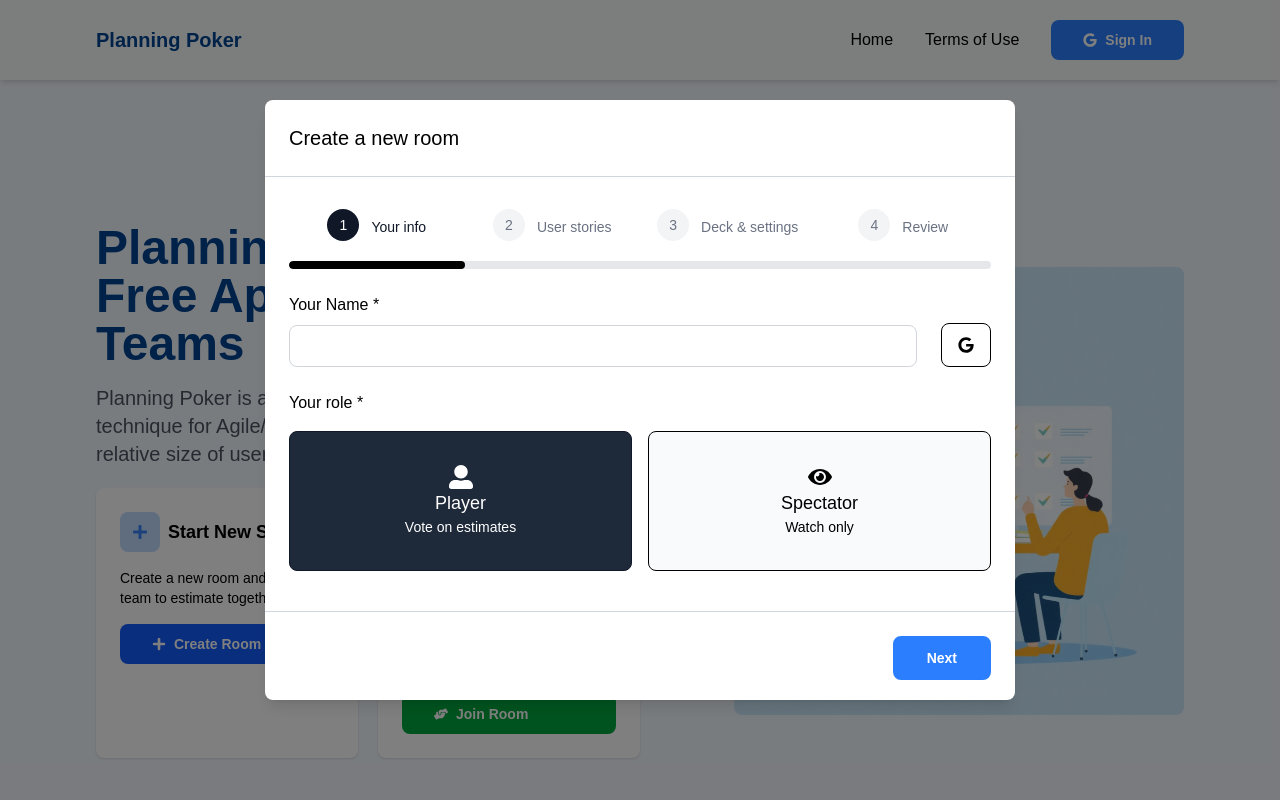
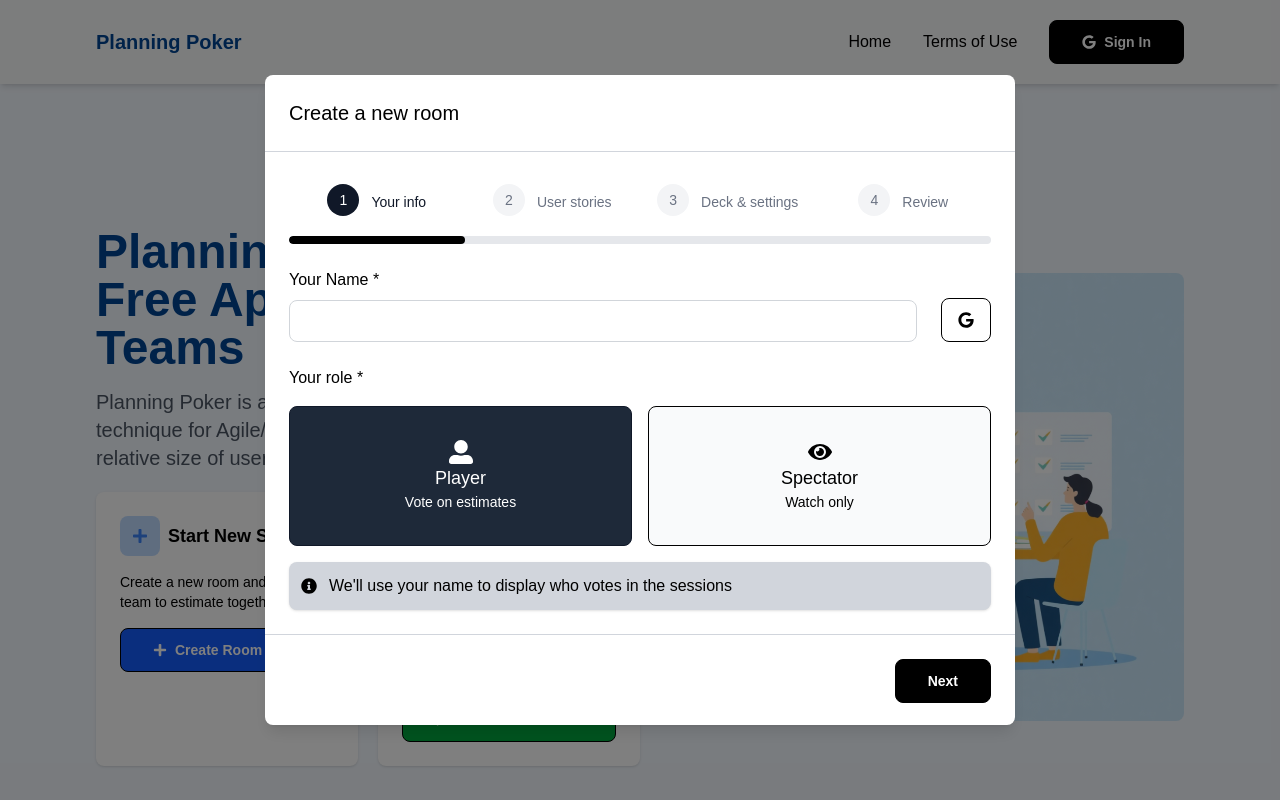
Before and after one commit to malvezzidatr/planning-poker, a Next.js app: page / in a window 1280 px wide. Shown: the top 800 px of the page. Built offline with nearby package versions, Linux system fonts and the light colour scheme; no server answers.

Commit message:
feat: Adding a new screen into modal step by step

```diff
--- a/src/components/Alert/Alert.tsx
+++ b/src/components/Alert/Alert.tsx
@@ -1,44 +1,20 @@
-import { motion } from "framer-motion";
-import Icon, { IconName } from "../Icon/Icon";
-import { alert } from "./AlertVariants";
-import { useEffect } from "react";
+import Icon, { IconName } from "../Icon/Icon"
 
 interface IAlertProps {
   text: string;
   iconName?: IconName;
-  closable?: boolean;
-  onClose?: () => void;
-  type: "success" | "error" | "warning";
 }
 
-export const Alert = ({ text, iconName, closable, onClose, type }: IAlertProps) => {
-  useEffect(() => {
-    if (!onClose) return;
-    const timer = setTimeout(() => {
-      onClose();
-    }, 4000);
-
-    return () => clearTimeout(timer);
-  }, [onClose]);
-
+export const Alert = ({
+  text,
+  iconName,
+}: IAlertProps) => {
   return (
-    <motion.div
-      initial={{ opacity: 0, x: 50 }}
-      animate={{ opacity: 1, x: 0 }}
-      exit={{ opacity: 0, x: 50 }}
-      transition={{ duration: 0.3 }}
-      className={alert({ type })}
-    >
-      {iconName && <Icon size={20} name={iconName} />}
+    <div className="w-full rounded-lg bg-gray-300 items-center shadow-sm p-3 flex gap-3">
+      {iconName && (
+        <Icon size={16} name={iconName} />
+      )}
       <p>{text}</p>
-      {closable && (
-        <button
-          onClick={onClose}
-          className="hover:opacity-70 transition cursor-pointer pl-4"
-        >
-          <Icon size={18} name="close" />
-        </button>
-      )}
-    </motion.div>
-  );
-};
+    </div>
+  )
+}
--- a/src/components/Button/Button.tsx
+++ b/src/components/Button/Button.tsx
@@ -21,13 +21,12 @@
   full,
   variant = "primary",
   textCenter = false,
-  outlined,
   disabled,
   backgroundColor = 'none',
   iconColor,
 }: IButtonProps) => {
   return (
-    <button className={button({ variant, full, textCenter, outlined, disabled, backgroundColor })} disabled={disabled} onClick={onClick}>
+    <button className={button({ variant, full, textCenter, disabled, backgroundColor })} disabled={disabled} onClick={onClick}>
       {iconName && (
         <Icon
           className="mr-2"
--- a/src/components/Button/ButtonVariants.ts
+++ b/src/components/Button/ButtonVariants.ts
@@ -1,20 +1,17 @@
 import { tv } from "tailwind-variants";
 
 export const button = tv({
-  base: "flex items-center py-2.5 px-8 rounded-lg cursor-pointer transition-all",
+  base: "flex items-center py-2.5 px-8 rounded-lg cursor-pointer transition-all border-[1px] h-11 border-black transition-all text-nowrap",
   variants: {
     variant: {
-      primary: "bg-blue-500 hover:opacity-85 text-white",
-      secondary: "bg-white-100 hover:bg-gray-100 text-gray-800",
+      primary: "bg-black hover:opacity-85 text-white hover:shadow-md shadow-black",
+      secondary: "bg-white text-black shadow-sm hover:bg-black hover:text-white",
     },
     full: {
       true: "w-full",
     },
     textCenter: {
       true: "justify-center items-center",
-    },
-    outlined: {
-      true: "border-2 border-blue-500"
     },
     backgroundColor: {
       green: "bg-green-600 hover:bg-green-700 text-white",
--- a/src/components/CreateRoomModalStepByStep/CreateRoomModalStepByStep.tsx
+++ b/src/components/CreateRoomModalStepByStep/CreateRoomModalStepByStep.tsx
@@ -3,12 +3,12 @@
 import { useState } from "react"
 import Stepper from "../Stepper/Stepper"
 import { Button } from "../Button/Button";
-import { Input } from "../Input/Input";
-import Icon from "../Icon/Icon";
 import { YourInfo } from "./components/YourInfo/YourInfo";
+import { UserStories } from "./components/UserStories/UserStories";
 
 export const CreateRoomModalStepByStep = () => {
   const [currentStep, setCurrentStep] = useState<number>(1);
+  const [userStories, setUserStories] = useState<string[]>([]);
   const [name, setName] = useState<string>('');
 
   const nextStep = () => {
@@ -24,9 +24,9 @@
       style={{backgroundColor: "rgba(0, 0, 0, 0.5)"}}
       className="fixed inset-0 flex-col justify-center items-center z-50 flex"
     >
-      <div className="bg-white relative text-black rounded-lg shadow-lg flex flex-col overflow-scroll h-[600px] w-[750px]">
-        <h4 className="text-xl p-6 border-b-[1px] border-gray-300">Create a new room</h4>
-        <div className="mt-2 p-6 w-full">
+      <div className="bg-white relative text-black rounded-lg shadow-lg flex h-[650px] overflow-y-hidden flex-col w-[750px]">
+        <h4 className="sticky text-xl p-6 border-b-[1px] border-gray-300">Create a new room</h4>
+        <div className="sticky mt-2 p-6 w-full">
           <Stepper currentStep={currentStep} />
         </div>
         {
@@ -34,7 +34,15 @@
             <YourInfo setName={setName} name={name} />
           )
         }
-        <div className="flex absolute border-t-[1px] border-t-gray-300 pt-6 bottom-5 bg-white w-full justify-end gap-4 px-6">
+        {
+          currentStep === 2 && (
+            <UserStories
+              setUserStories={setUserStories}
+              userStories={userStories}
+            />
+          )
+        }
+        <div className="flex sticky border-t-[1px] border-t-gray-300 pt-6 bottom-5 bg-white w-full justify-end gap-4 px-6">
           {currentStep !== 1 && (
             <Button onClick={previousStep} outlined variant="secondary" text="Back" />
           )}
--- /dev/null
+++ b/src/components/CreateRoomModalStepByStep/components/UserStories/UserStories.tsx
@@ -0,0 +1,61 @@
+import { Button } from "@/components/Button/Button";
+import Icon from "@/components/Icon/Icon";
+import { Input } from "@/components/Input/Input"
+import React, { SetStateAction, useRef, useState } from "react"
+
+interface IUserStories {
+  setUserStories: React.Dispatch<SetStateAction<string[]>>;
+  userStories: string[];
+}
+
+export const UserStories = ({
+  setUserStories,
+  userStories,
+}: IUserStories) => {
+  const [newUserStories, setNewUserStories] = useState<string>("");
+    const inputRef = useRef<HTMLInputElement>(null);
+
+  const addNewUserStories = () => {
+    if (newUserStories) {
+      setUserStories(prev => [...prev, newUserStories ]);
+      setNewUserStories("");
+      inputRef.current?.focus();
+    }
+  }
+
+  const handleRemoveStory = (index: number) => {
+    setUserStories(prev => prev.filter((_, i) => i !== index));
+  }
+
+  return (
+    <div className="px-6 overflow-y-auto">
+      <div className="flex gap-6 items-end">
+        <Input ref={inputRef} placeholder="As a user, I want to..." labelText="Add User Story" full setValue={setNewUserStories} value={newUserStories} />
+        <Button onClick={addNewUserStories} text="Add Story" iconName="plus" />
+      </div>
+      <div className="mt-10">
+        <div className="w-full flex items-end justify-between mb-3">
+          <p>Added Stories</p>
+          <p className="text-gray-500 text-xs">{userStories.length} stories</p>
+        </div>
+        <div className="p-2 border-[1px] mb-10 border-gray-300 rounded-lg flex flex-col gap-3">
+          {userStories.length > 0 ? (
+            userStories.map((storie, index) => (
+              <div className="flex gap-4">
+                <Input readOnly key={storie} value={storie} full setValue={() => {}} />
+                <button onClick={() => handleRemoveStory(index)} className="rounded-full flex justify-center items-center h-11 w-11 hover:bg-gray-300 transitio cursor-pointer">
+                  <Icon name="trash" size={16} color="#9CA3AF" />
+                </button>
+              </div>
+            ))
+          ) : (
+            <div className="w-full flex flex-col items-center gap-2 p-6 justify-center">
+              <Icon name="infoCircle" />
+              <p>Any stories has been added at this moment</p>
+            </div>
+          )}
+        </div>
+      </div>
+    </div>
+  )
+}
--- a/src/components/CreateRoomModalStepByStep/components/YourInfo/YourInfo.tsx
+++ b/src/components/CreateRoomModalStepByStep/components/YourInfo/YourInfo.tsx
@@ -4,6 +4,7 @@
 import { SetStateAction, useEffect, useState } from "react"
 import { auth, provider } from "@/lib/firebase";
 import { signOut, signInWithPopup, User } from "firebase/auth";
+import { Alert } from "@/components/Alert/Alert";
 
 interface IYourInfoProps {
   setName: React.Dispatch<SetStateAction<string>>;
@@ -57,6 +58,9 @@
           <UserRoleCard testID="role-card-spectator" onPress={() => handleRoleChange("spectator")} active={!isPlayer} type="Spectator" description="Watch only" iconName="eye" />
         </div>
       </div>
+      <div className="mt-4">
+        <Alert iconName="infoCircle" text="We'll use your name to display who votes in the sessions" />
+      </div>
     </div>
   )
 }
--- a/src/components/Icon/Icon.tsx
+++ b/src/components/Icon/Icon.tsx
@@ -29,6 +29,7 @@
   FaCheck,
   FaUserPlus,
   FaSignOutAlt,
+  FaInfoCircle,
 } from "react-icons/fa";
 import { MdEmail } from "react-icons/md";
 
@@ -64,6 +65,7 @@
   check: FaCheck,
   userPlus: FaUserPlus,
   logout: FaSignOutAlt,
+  infoCircle: FaInfoCircle,
 } as const;
 
 export type IconName = keyof typeof icons;
--- a/src/components/JoinSessionCardGroup/JoinSessionCardGroup.tsx
+++ b/src/components/JoinSessionCardGroup/JoinSessionCardGroup.tsx
@@ -5,7 +5,7 @@
 import { useState } from "react";
 import { CreateRoomModal } from "../CreateRoomModal/CreateRoomModal";
 import { v4 as uuid } from "uuid";
-import { Alert } from "../Alert/Alert";
+import { Toast } from "../Toast/Toast";
 import { AnimatePresence } from "framer-motion";
 import socket from "@/lib/socket";
 import { CreateRoomModalStepByStep } from "../CreateRoomModalStepByStep/CreateRoomModalStepByStep";
@@ -52,7 +52,7 @@
   return (
     <>
       <AnimatePresence>
-        {errorMessage && <Alert type="warning" iconName="attention" text={errorMessage} closable onClose={() => setErrorMessage("")} />}
+        {errorMessage && <Toast type="warning" iconName="attention" text={errorMessage} closable onClose={() => setErrorMessage("")} />}
       </AnimatePresence>
       <div className="flex lg:flex-row gap-5 mt-5 flex-col">
         <JoinSessionCard buttonBackgroundColor="blue" primaryColor="blue" buttonIconName="plus" onClick={() => setIsCreateRoomModalOpen(true)} iconName="plus" description="Create a new room and invite your team to estimate together." title="Start New Session" buttonText="Create Room" />
--- /dev/null
+++ b/src/components/Toast/Toast.tsx
@@ -0,0 +1,44 @@
+import { motion } from "framer-motion";
+import Icon, { IconName } from "../Icon/Icon";
+import { alert } from "./ToastVariants";
+import { useEffect } from "react";
+
+interface IAlertProps {
+  text: string;
+  iconName?: IconName;
+  closable?: boolean;
+  onClose?: () => void;
+  type: "success" | "error" | "warning";
+}
+
+export const Toast = ({ text, iconName, closable, onClose, type }: IAlertProps) => {
+  useEffect(() => {
+    if (!onClose) return;
+    const timer = setTimeout(() => {
+      onClose();
+    }, 4000);
+
+    return () => clearTimeout(timer);
+  }, [onClose]);
+
+  return (
+    <motion.div
+      initial={{ opacity: 0, x: 50 }}
+      animate={{ opacity: 1, x: 0 }}
+      exit={{ opacity: 0, x: 50 }}
+      transition={{ duration: 0.3 }}
+      className={alert({ type })}
+    >
+      {iconName && <Icon size={20} name={iconName} />}
+      <p>{text}</p>
+      {closable && (
+        <button
+          onClick={onClose}
+          className="hover:opacity-70 transition cursor-pointer pl-4"
+        >
+          <Icon size={18} name="close" />
+        </button>
+      )}
+    </motion.div>
+  );
+};
--- a/src/lib/socket.ts
+++ b/src/lib/socket.ts
@@ -1,11 +1,11 @@
 import { io } from "socket.io-client";
 
-// const socket = io("https://planning-poker-server-55kj.onrender.com/", {
+const socket = io("https://planning-poker-server-55kj.onrender.com/", {
+  transports: ["websocket"],
+});
+// const socket = io("http://localhost:3001/", {
 //   transports: ["websocket"],
 // });
-const socket = io("http://localhost:3001/", {
-  transports: ["websocket"],
-});
 
 
 export default socket;
```
Also changed, not shown: src/components/Toast/ToastVariants.ts (renamed from src/components/Alert/AlertVariants.ts).
